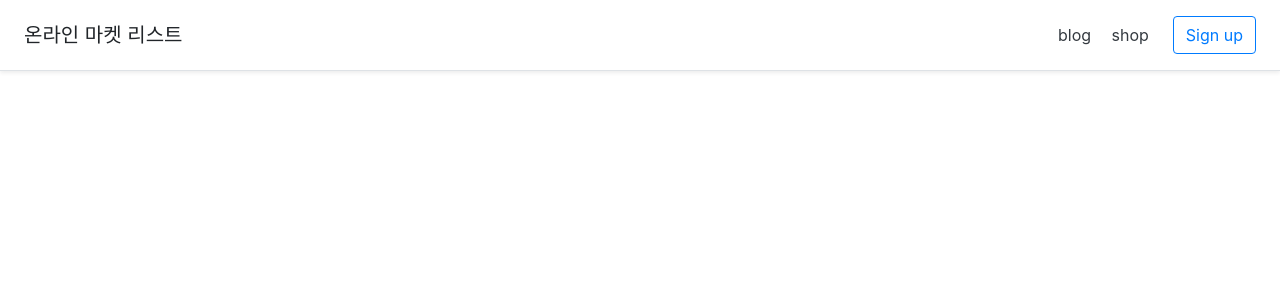
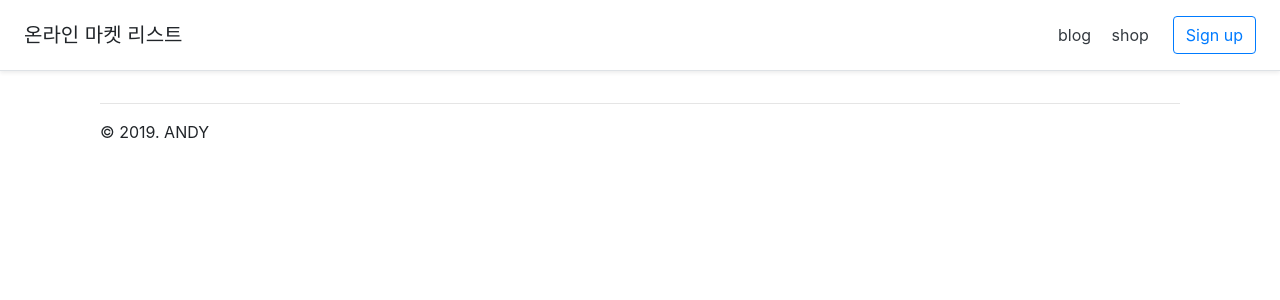
Before and after one commit to jovenus/hello_django, a Python web app: template shop/templates/shop/shop_list.html in a window 1280 px wide. Shown: the top 300 px of the page. Run offline with Jinja, Linux system fonts and the light colour scheme; the template is opened without the code that fills it, so the values that code supplies are empty; some libraries are stand-ins or nearby versions.

Commit message:
shop앱에 대한 부모 템플릿 구성

```diff
--- /dev/null
+++ b/shop/templates/shop/layout.html
@@ -0,0 +1,34 @@
+<!DOCTYPE html>
+<html>
+<head>
+    <meta charset="utf-8" />
+    <title>온라인 마켓 리스트</title>
+    <link rel="stylesheet"
+href="https://stackpath.bootstrapcdn.com/bootstrap/4.3.1/css/bootstrap.min.css" />
+    <script src="https://code.jquery.com/jquery-2.2.4.min.js"></script>
+    <script src="https://stackpath.bootstrapcdn.com/bootstrap/4.3.1/js/bootstrap.min.js"></script>
+</head>
+<body>
+    <div class="d-flex flex-column flex-md-row align-items-center p-3 px-md-4 mb-3 bg-white border-bottom shadow-sm">
+        <tbody>	        <h5 class="my-0 mr-md-auto font-weight-normal">
+            온라인 마켓 리스트
+        </h5>
+        <nav class="my-2 my-md-0 mr-md-3">
+            <a class="p-2 text-dark" href="/blog/">blog</a>
+            <a class="p-2 text-dark" href="/shop/">shop</a>
+        </nav>
+        <a class="btn btn-outline-primary" href="#">Sign up</a>
+    </div>
+
+    {% block content %}
+    {% endblock %}
+
+    <div class="container">
+        <div class="col-sm-12">
+            <hr/>
+            &copy; 2019. ANDY
+        </div>
+    </div>
+
+</body>
+</html>
--- a/shop/templates/shop/shop_list.html
+++ b/shop/templates/shop/shop_list.html
@@ -1,26 +1,7 @@
-<!DOCTYPE html>
-<html>
-<head>
-    <meta charset="utf-8" />
-    <title>온라인 마켓 리스트</title>
-    <link rel="stylesheet"
-href="https://stackpath.bootstrapcdn.com/bootstrap/4.3.1/css/bootstrap.min.css" />
-    <script src="https://code.jquery.com/jquery-2.2.4.min.js"></script>
-    <script src="https://stackpath.bootstrapcdn.com/bootstrap/4.3.1/js/bootstrap.min.js"></script>
-</head>
-<body>
-    <div class="d-flex flex-column flex-md-row align-items-center p-3 px-md-4 mb-3 bg-white border-bottom shadow-sm">
-        <tbody>	        <h5 class="my-0 mr-md-auto font-weight-normal">
-            온라인 마켓 리스트
-        </h5>
-        <nav class="my-2 my-md-0 mr-md-3">
-            <a class="p-2 text-dark" href="/blog/">blog</a>
-            <a class="p-2 text-dark" href="/shop/">shop</a>
-        </nav>
-        <a class="btn btn-outline-primary" href="#">Sign up</a>
-    </div>
+{% extends "shop/layout.html" %}
 
-     <div class="container">
+{% block content %}
+    <div class="container">
         <div class="card-group">
             {% for shop in shop_list %}
                 <div class="col-sm-4 mb-3">
@@ -53,6 +34,4 @@ href="https://stackpath.bootstrapcdn.com/bootstrap/4.3.1/css/bootstrap.min.css"
             {%endfor %}
         </div>
     </div>
-
-</body>
-</html>
+    {% endblock %}
```
Also changed, not shown: shop/templates/shop/shop_detail.html (+13 -5 lines).
